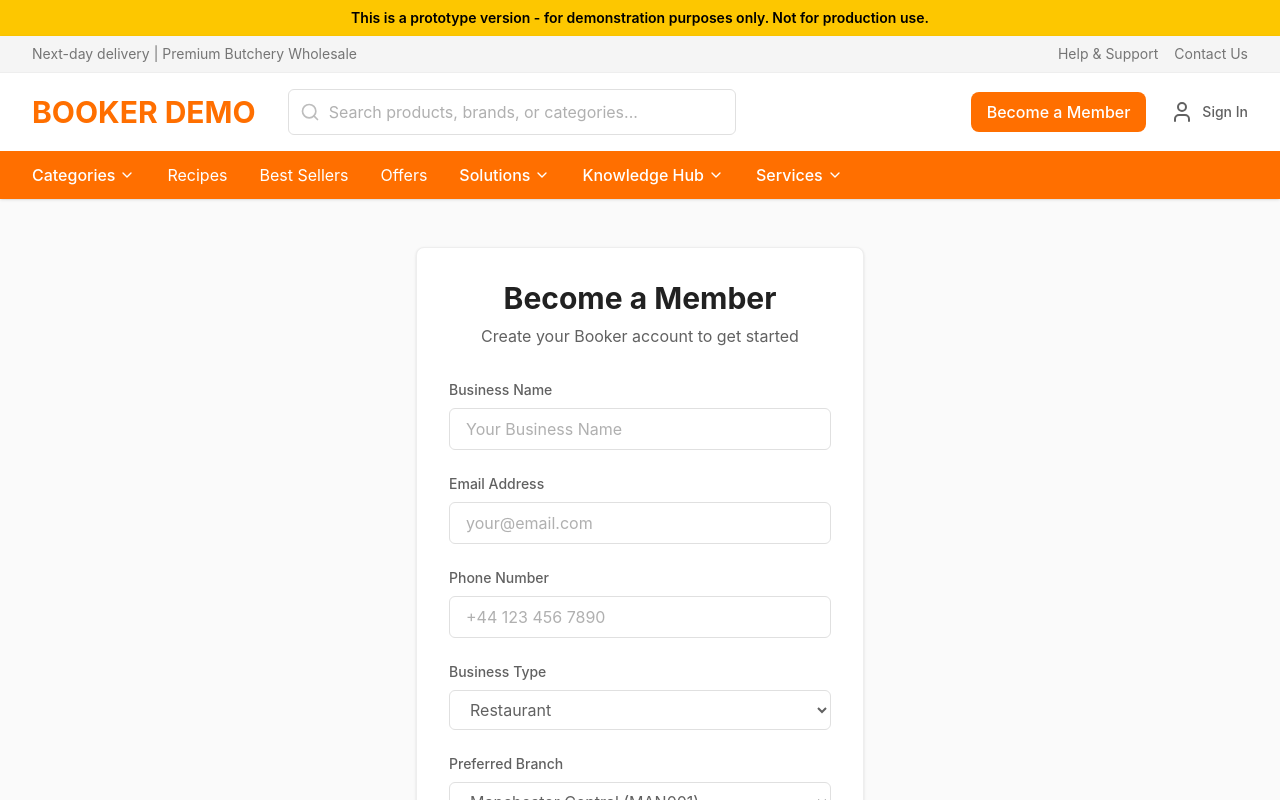
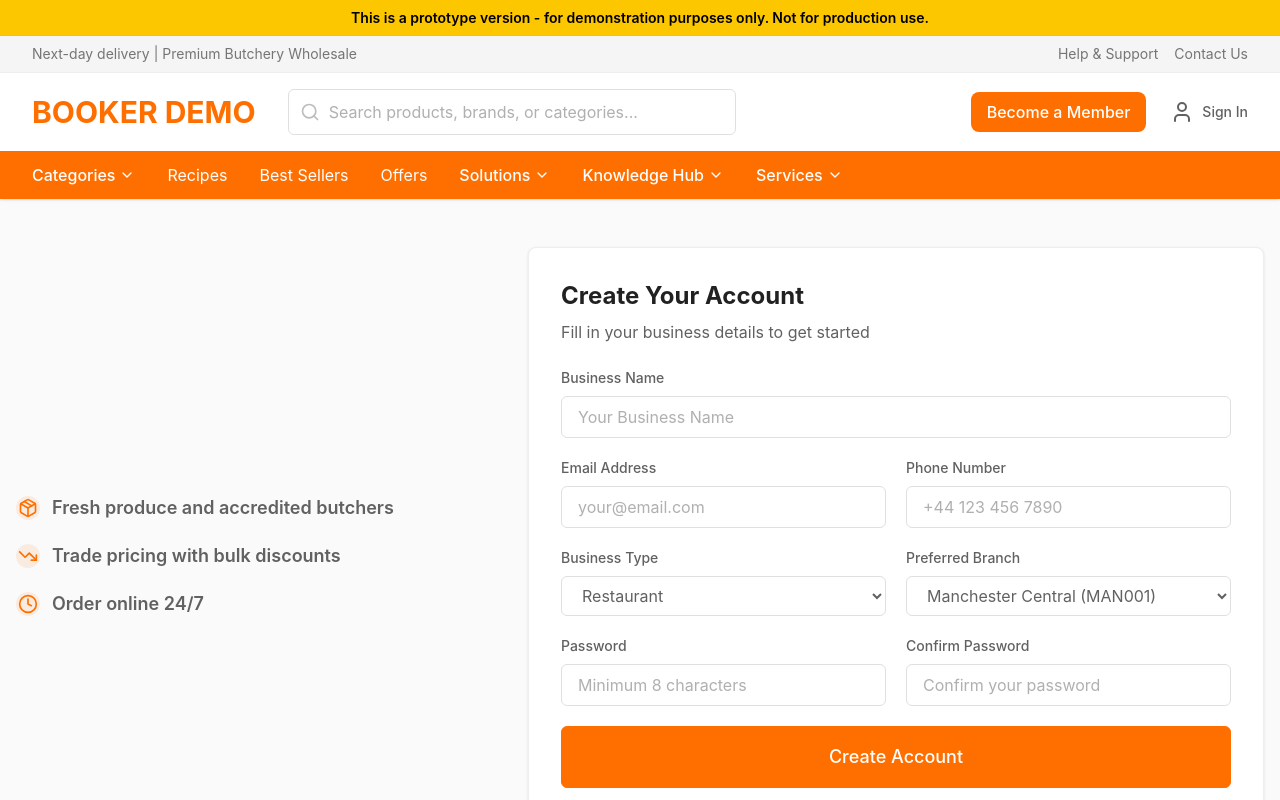
Before and after one commit to adexlekunze-dev/Booker-Butchery, a Next.js app: page /register in a window 1280 px wide. Shown: the top 800 px of the page. Built offline with nearby package versions, Linux system fonts and the light colour scheme.

Commit message:
Update register page layout and messaging

```diff
--- a/src/app/register/page.tsx
+++ b/src/app/register/page.tsx
@@ -7,6 +7,7 @@ import { Button } from "@/components/ui/Button";
 import { getAllBranches } from "@/lib/data/branches";
 import { getAllUsers } from "@/lib/mock-users";
 import type { MockUser } from "@/lib/mock-users";
+import { Check, Package, TrendingDown, Clock } from "lucide-react";
 
 type Branch = {
   id: string;
@@ -135,13 +136,45 @@ export default function RegisterPage() {
     }
   };
 
+  const benefits = [
+    {
+      icon: <Package className="w-5 h-5" />,
+      text: "Fresh produce and accredited butchers"
+    },
+    {
+      icon: <TrendingDown className="w-5 h-5" />,
+      text: "Trade pricing with bulk discounts"
+    },
+    {
+      icon: <Clock className="w-5 h-5" />,
+      text: "Order online 24/7"
+    },
+  ];
+
   return (
-    <div className="min-h-screen bg-gray-50 flex items-center justify-center px-4 py-12">
-      <div className="max-w-md w-full">
+    <div className="min-h-screen bg-gray-50 py-12 px-4">
+      <div className="max-w-7xl mx-auto">
+        <div className="grid grid-cols-1 lg:grid-cols-5 gap-8">
+          {/* Marketing Section - 40% (2 columns) */}
+          <div className="lg:col-span-2 flex flex-col justify-center space-y-5">
+            {benefits.map((benefit, index) => (
+              <div key={index} className="flex items-start gap-3">
+                <div className="flex-shrink-0 w-6 h-6 rounded-full bg-primary/10 flex items-center justify-center text-primary mt-0.5">
+                  {benefit.icon}
+                </div>
+                <p className="text-gray-800 text-lg font-semibold">
+                  {benefit.text}
+                </p>
+              </div>
+            ))}
+          </div>
+
+          {/* Registration Form - 60% (3 columns) */}
+          <div className="lg:col-span-3">
             <div className="bg-white rounded-lg shadow-sm border border-gray-200 p-8">
-          <div className="text-center mb-8">
-            <h1 className="text-3xl font-bold text-gray-900 mb-2">Become a Member</h1>
-            <p className="text-gray-600">Create your Booker account to get started</p>
+              <div className="mb-6">
+                <h2 className="text-2xl font-bold text-gray-900 mb-2">Create Your Account</h2>
+                <p className="text-gray-600">Fill in your business details to get started</p>
               </div>
 
               {error && (
@@ -150,7 +183,7 @@ export default function RegisterPage() {
                 </div>
               )}
 
-          <form onSubmit={handleSubmit} className="space-y-6">
+              <form onSubmit={handleSubmit} className="space-y-5">
             <div>
               <label htmlFor="businessName" className="block text-sm font-medium text-gray-700 mb-2">
                 Business Name
@@ -167,6 +200,7 @@ export default function RegisterPage() {
               />
             </div>
 
+                <div className="grid grid-cols-1 md:grid-cols-2 gap-5">
                   <div>
                     <label htmlFor="email" className="block text-sm font-medium text-gray-700 mb-2">
                       Email Address
@@ -198,7 +232,9 @@ export default function RegisterPage() {
                       placeholder="+44 123 456 7890"
                     />
                   </div>
+                </div>
 
+                <div className="grid grid-cols-1 md:grid-cols-2 gap-5">
                   <div>
                     <label htmlFor="businessType" className="block text-sm font-medium text-gray-700 mb-2">
                       Business Type
@@ -245,7 +281,9 @@ export default function RegisterPage() {
                       </select>
                     )}
                   </div>
+                </div>
 
+                <div className="grid grid-cols-1 md:grid-cols-2 gap-5">
                   <div>
                     <label htmlFor="password" className="block text-sm font-medium text-gray-700 mb-2">
                       Password
@@ -277,6 +315,7 @@ export default function RegisterPage() {
                       placeholder="Confirm your password"
                     />
                   </div>
+                </div>
 
                 <Button type="submit" variant="primary" size="lg" block disabled={isLoading}>
                   {isLoading ? "Creating Account..." : "Create Account"}
@@ -294,5 +333,7 @@ export default function RegisterPage() {
             </div>
           </div>
         </div>
+      </div>
+    </div>
   );
 }
```
Lines whose indentation alone changed are shown as unchanged.
